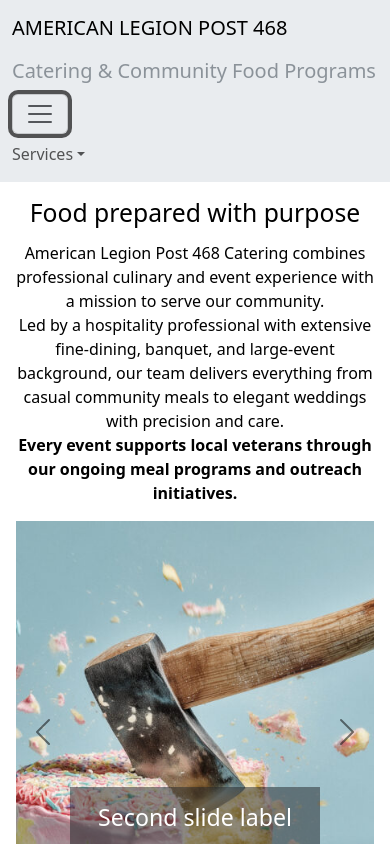
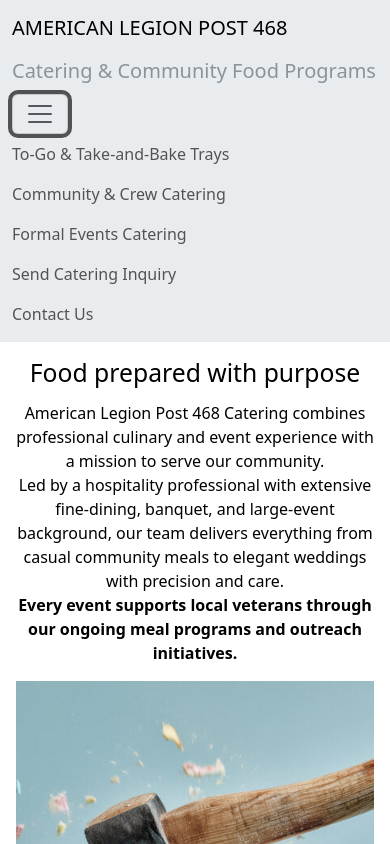
Before and after one commit to smith-cameron/PostCatering, a React (Vite) app in the folder client/: page / in a window 390 px wide. Both pictures are taken after a click on the button 40 px from the left and 114 px from the top of the page. Shown: the top 844 px of the page. Built offline with nearby package versions, Linux system fonts and the light colour scheme.

Commit message:
Header nav dropdown update

```diff
--- a/client/src/components/Header.jsx
+++ b/client/src/components/Header.jsx
@@ -1,19 +1,24 @@
 import { Navbar, Container, Nav, NavDropdown, NavbarText } from "react-bootstrap";
+import { useEffect, useState } from "react";
 import { Link } from "react-router-dom";
 
 const Header = () => {
-  return (
-      <Navbar expand="lg" className="bg-body-secondary">
-        <Container fluid>
-          <Navbar.Brand as={Link} to="/">AMERICAN LEGION POST 468</Navbar.Brand>
-          <NavbarText className="fs-5 fw-medium text-secondary opacity-75">
-            Catering & Community Food Programs
-          </NavbarText>
+  const [isMobile, setIsMobile] = useState(() =>
+    typeof window !== "undefined" ? window.innerWidth < 992 : false
+  );
 
-          <Navbar.Toggle aria-controls="basic-navbar-nav" />
-          <Navbar.Collapse id="basic-navbar-nav">
-            <Nav className="ms-auto">
-              <NavDropdown title="Services" id="basic-nav-dropdown">
+  useEffect(() => {
+    const mediaQuery = window.matchMedia("(max-width: 991.98px)");
+    const handleChange = (event) => setIsMobile(event.matches);
+
+    setIsMobile(mediaQuery.matches);
+    mediaQuery.addEventListener("change", handleChange);
+
+    return () => mediaQuery.removeEventListener("change", handleChange);
+  }, []);
+
+  const serviceItems = (
+    <>
       <NavDropdown.Item as={Link} to="/services/togo">
         To-Go & Take-and-Bake Trays
       </NavDropdown.Item>
@@ -35,7 +40,50 @@
       <NavDropdown.Item as={Link} to="/contact">
         Contact Us
       </NavDropdown.Item>
+    </>
+  );
+
+  return (
+    <Navbar expand="lg" className="bg-body-secondary">
+      <Container fluid>
+        <Navbar.Brand as={Link} to="/">AMERICAN LEGION POST 468</Navbar.Brand>
+        <NavbarText className="fs-5 fw-medium text-secondary opacity-75">
+          Catering & Community Food Programs
+        </NavbarText>
+
+        <Navbar.Toggle aria-controls="basic-navbar-nav" />
+        <Navbar.Collapse id="basic-navbar-nav">
+          <Nav className="ms-auto">
+            {isMobile ? (
+              <>
+                <Nav.Link as={Link} to="/services/togo">
+                  To-Go & Take-and-Bake Trays
+                </Nav.Link>
+
+                <Nav.Link as={Link} to="/services/community">
+                  Community & Crew Catering
+                </Nav.Link>
+
+                <Nav.Link as={Link} to="/services/formal">
+                  Formal Events Catering
+                </Nav.Link>
+
+                <Nav.Link as={Link} to="/inquiry">
+                  Send Catering Inquiry
+                </Nav.Link>
+
+                <Nav.Link as={Link} to="/contact">
+                  Contact Us
+                </Nav.Link>
+              </>
+            ) : (
+              <NavDropdown
+                title={<span className="fw-semibold">Services</span>}
+                id="basic-nav-dropdown"
+                align="end">
+                {serviceItems}
               </NavDropdown>
+            )}
           </Nav>
         </Navbar.Collapse>
       </Container>
```
Lines whose indentation alone changed are shown as unchanged.
